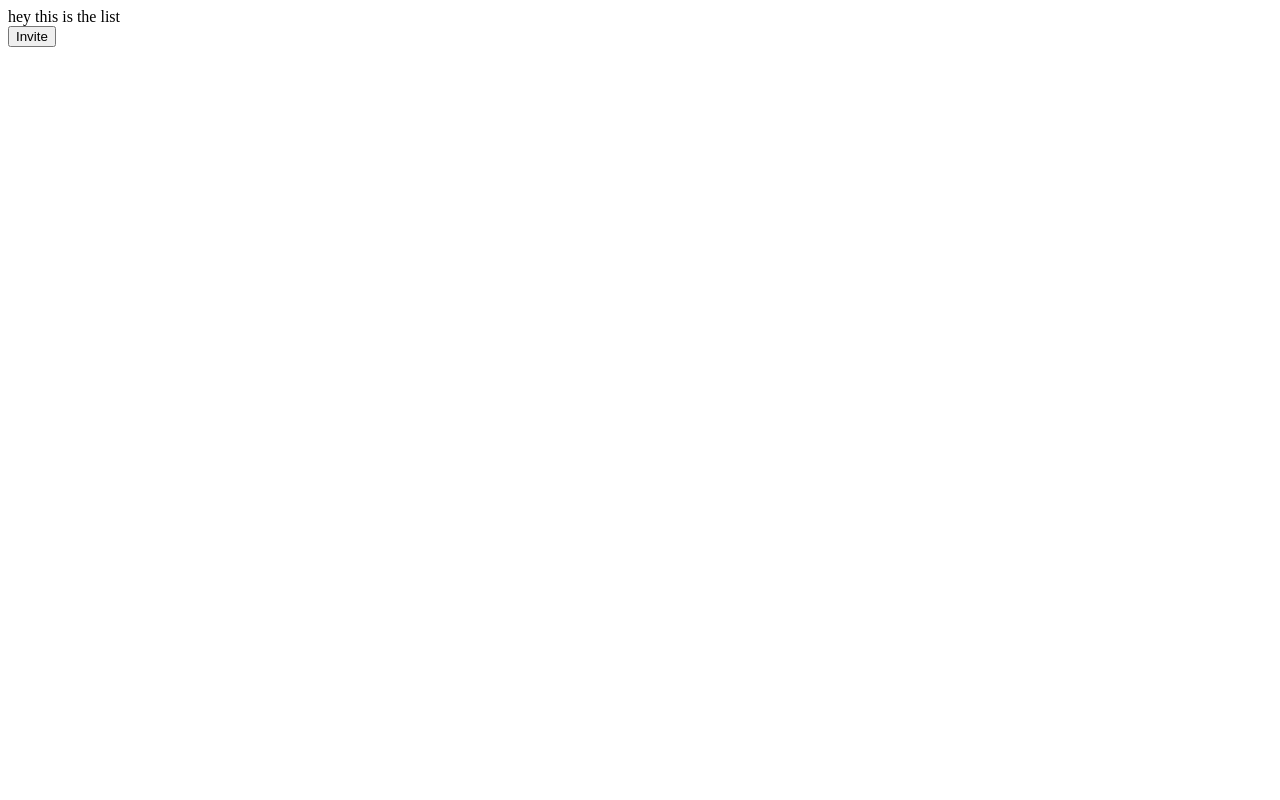
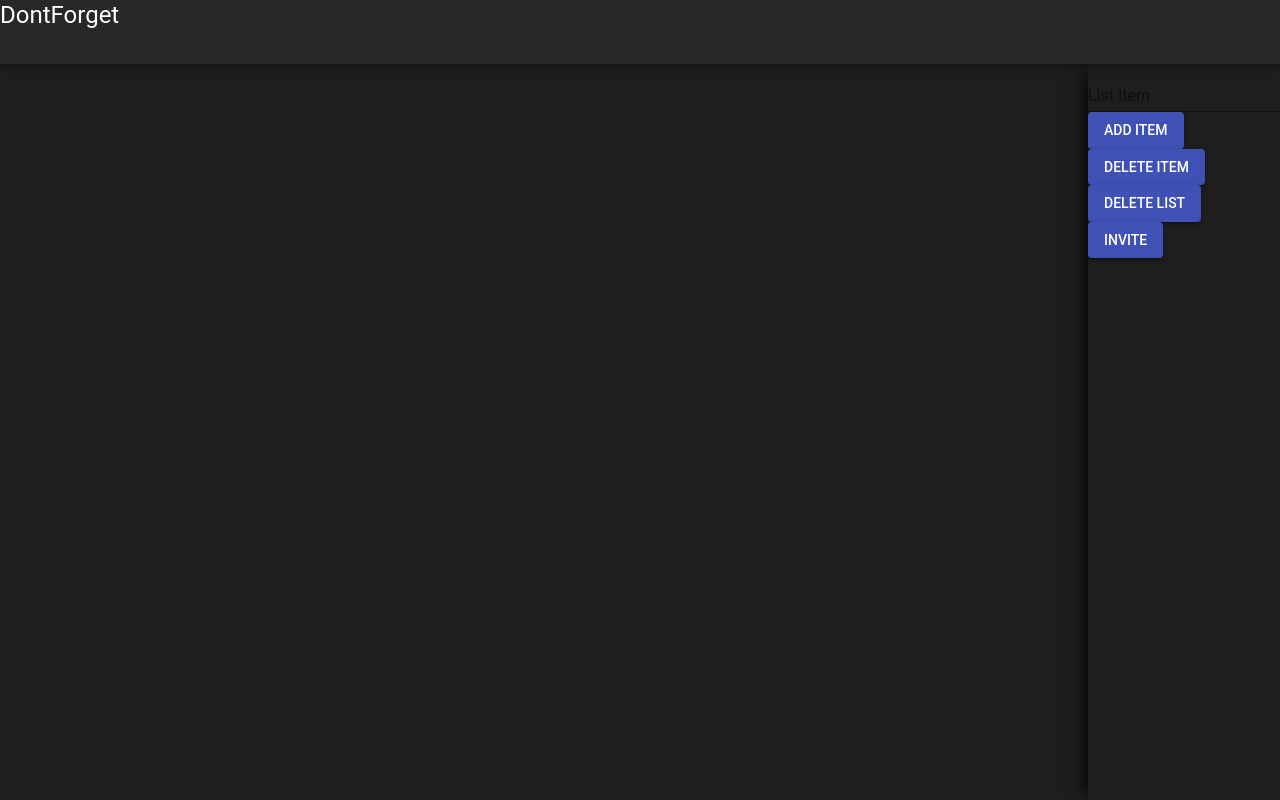
Before and after one commit to TeamBulbasaurs/DontForget, a React app in the folder src/client/: page /List in a window 1280 px wide. Built offline with nearby package versions, Linux system fonts and the light colour scheme; the HTML template or start-up script is replaced by a standard one.

Commit message:
WIP css/material ui

```diff
--- a/src/client/components/App.jsx
+++ b/src/client/components/App.jsx
@@ -5,17 +5,28 @@ import Login from './routes/Login.jsx';
 import Lists from './routes/Lists.jsx';
 import List from './routes/List.jsx';
 import history from './routes/history.jsx';
+import AppBar from '@material-ui/core/AppBar';
+import Typography from '@material-ui/core/Typography';
+// import { withStyles } from '@material-ui/core/styles';
 
 class App extends Component {
   constructor(props) {
     super(props)
     this.state = {
       displayLists: [],
-      displayListItems: []
+      displayListItems: [],
+      currentItemName: '',
     }
     this.handleLogin = this.handleLogin.bind(this);
     this.handleSelectList = this.handleSelectList.bind(this);
     this.handleInvite = this.handleInvite.bind(this);
+    this.handleItemName = this.handleItemName.bind(this);
+  }
+  handleInvite() {
+    history.push('/Groups')
+  }
+  handleItemName(event) {
+    this.setState({ currentItemName: event.target.value })
   }
   handleLogin() {
     history.push('/Lists')
@@ -23,12 +34,27 @@ class App extends Component {
   handleSelectList() {
     history.push('/List')
   }
-  handleInvite() {
-    history.push('/Groups')
-  }
+
   render() {
     return (
       <Router history={history}>
+        <div>
+          <AppBar
+            position="Absolute"
+            style={
+              {
+                backgroundColor: '#28282A',
+                height: '8%',
+              }
+            }
+            >
+            <Typography variant="h5" color="inherit">
+              DontForget
+            </Typography>
+          </AppBar>
+          <div>
+          <div className="page">
+          <div className="wholeContainer">
           <Switch>
             <Route exact path="/"
               render={(props) =>
@@ -51,6 +77,7 @@ class App extends Component {
                 <List {...props}
                   parentState={this.state}
                   handleInvite={this.handleInvite}
+                  handleItemName={this.handleItemName}
                 />
               }
             />
@@ -62,9 +89,14 @@ class App extends Component {
               }
             />
           </Switch>
+          </div>
+          </div>
+        </div>
+        </div>
       </Router>
     )
   }
 }
 
 export default App;
+// export default withStyles(styles)(App);
--- a/src/client/components/routes/List.jsx
+++ b/src/client/components/routes/List.jsx
@@ -1,14 +1,53 @@
 import React, { Component } from 'react';
+import TextField from '@material-ui/core/TextField';
+import Button from '@material-ui/core/Button';
 
 class List extends Component {
   constructor(props) {
     super(props)
   }
   render() {
+    const {
+      handleInvite,
+      handleItemName,
+      parentState
+    } = this.props;
     return (
-      <div>
-        hey this is the list
-        <div onClick={this.props.handleInvite} className="invite"><input className="inviteButton" type="submit" value="Invite"/></div>
+      <div className='panelContainer'>
+          <div className='fieldEdit'>
+            <form>
+              <TextField
+                label="List Item"
+                floatingLabelStyle={{ color: 'white' }}
+                onChange={handleItemName}
+              />
+              <Button
+                variant="contained"
+                color="primary"
+              >
+              Add Item
+              </Button>
+              <Button
+                variant="contained"
+                color="primary"
+              >
+              Delete Item
+              </Button>
+              <Button
+                variant="contained"
+                color="primary"
+              >
+              Delete List
+              </Button>
+            </form>
+            <Button
+              variant="contained"
+              color="primary"
+              onClick={handleInvite}
+            >
+            Invite
+            </Button>
+          </div>
       </div>
     )
   }
--- a/src/client/components/routes/Lists.jsx
+++ b/src/client/components/routes/Lists.jsx
@@ -1,4 +1,5 @@
 import React, { Component } from 'react';
+import Button from '@material-ui/core/Button';
 
 class Lists extends Component {
   constructor(props) {
@@ -6,12 +7,25 @@ class Lists extends Component {
   }
   render() {
     return (
-      <div className="listsContainer">
-        hey this is the lists route
-        <div onClick={this.props.handleSelectList} className="lists"><input className="listsButton" type="submit" value="List"/></div>
+      <div>
+        <div className="listsContainer">
+          hey this is the lists route
+          <div
+            onClick={this.props.handleSelectList} className="lists"><input className="listsButton" type="submit" value="List"/></div>
+          </div>
+        <div className="panelContainer">
+          <form>
+            <Button
+            variant="contained"
+            color="primary"
+            >
+            Add List
+            </Button>
+          </form>
+        </div>
       </div>
     )
   }
 }
 
-export default Lists
+export default Lists;
--- /dev/null
+++ b/src/client/css/styles.css
@@ -0,0 +1,27 @@
+@import url('https://fonts.googleapis.com/css?family=Work+Sans');
+
+html body {
+    background-color:#1e1e1e
+}
+h5 {
+    font-family: 'Work Sans', sans-serif;
+}
+.wholeContainer {
+    bottom: 0;
+    left: 0;
+    height: 92%;
+    width: 85%;
+    position: fixed;
+    background: #1e1e1e;
+}
+
+.panelContainer {
+  height: 92%; /* Full-height: remove this if you want "auto" height */
+  width: 15%; /* Set the width of the sidebar */
+  position: fixed; /*Fixed Sidebar (stay in place on scroll)*/
+  z-index: 1; /* Stay on top*/
+  bottom: 0;
+  right: 0;
+  background: #1e1e1e;
+  box-shadow: -9px 2px 18px -7px rgba(0,0,0,1);
+}
--- a/src/client/index.js
+++ b/src/client/index.js
@@ -1,7 +1,7 @@
 import React from 'react';
 import ReactDOM from 'react-dom';
 import App from './components/App.jsx';
-// import './styles/styles.css'
+import './css/styles.css'
 
 
 ReactDOM.render(<App />, document.getElementById('root'));
--- a/src/client/package.json
+++ b/src/client/package.json
@@ -38,7 +38,9 @@
     "@babel/preset-env": "^7.2.3",
     "@babel/preset-react": "^7.0.0",
     "babel-loader": "^8.0.5",
+    "css-loader": "^2.1.0",
     "nodemon": "^1.18.9",
+    "style-loader": "^0.23.1",
     "webpack": "^4.28.4",
     "webpack-cli": "^3.2.1",
     "webpack-dev-server": "^3.1.14"
--- a/src/client/webpack.config.js
+++ b/src/client/webpack.config.js
@@ -22,11 +22,7 @@ module.exports = {
             },
             {
                 test: /\.css$/,
-                use: [
-                    { loader: 'style-loader' },
-                    { loader: 'css-loader' },
-                    // { loader: 'sass-loader' }
-                ]
+                use: ["style-loader", "css-loader"],
             },
             {
                 test: /\.(png|jp(e*)g|svg)$/,
```
Also changed, not shown: 1 other file (tests, documents, lock files or other folders). Lines whose indentation alone changed are shown as unchanged.
